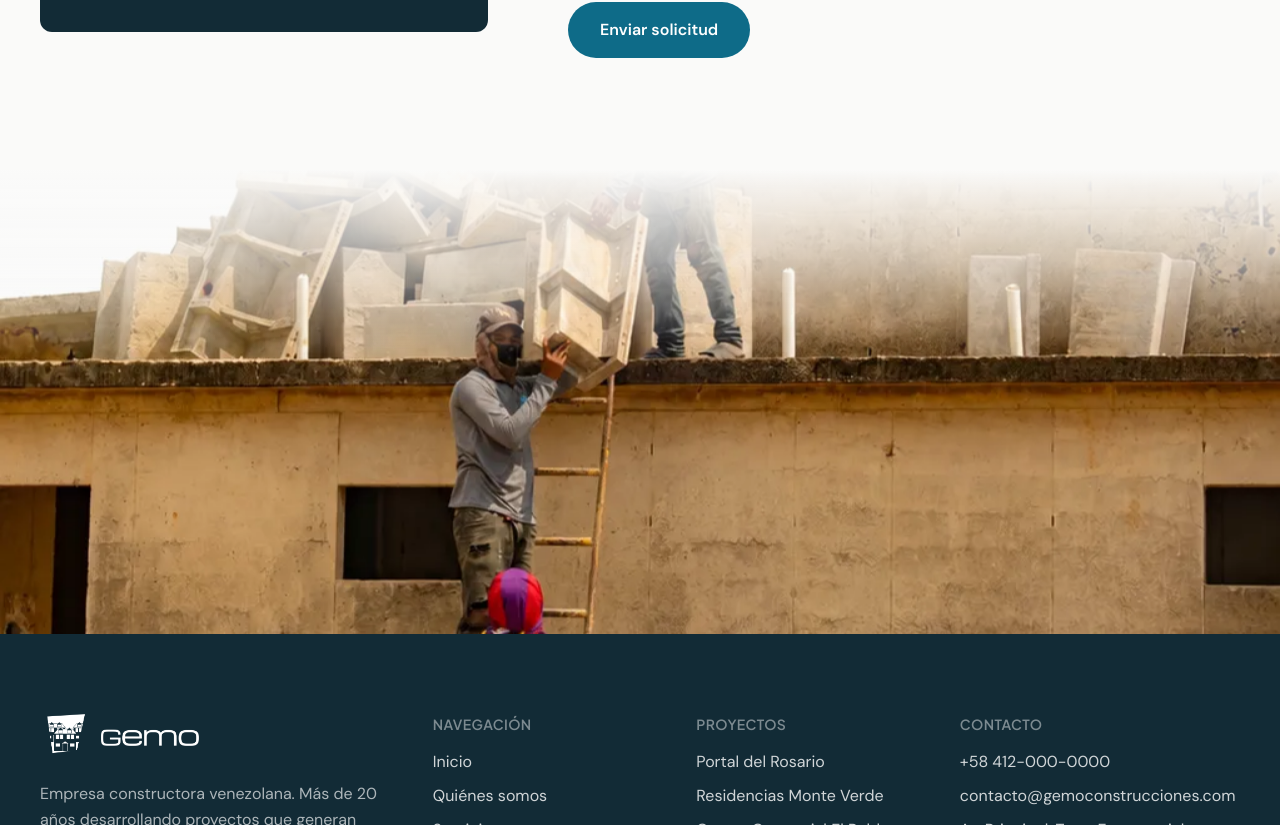
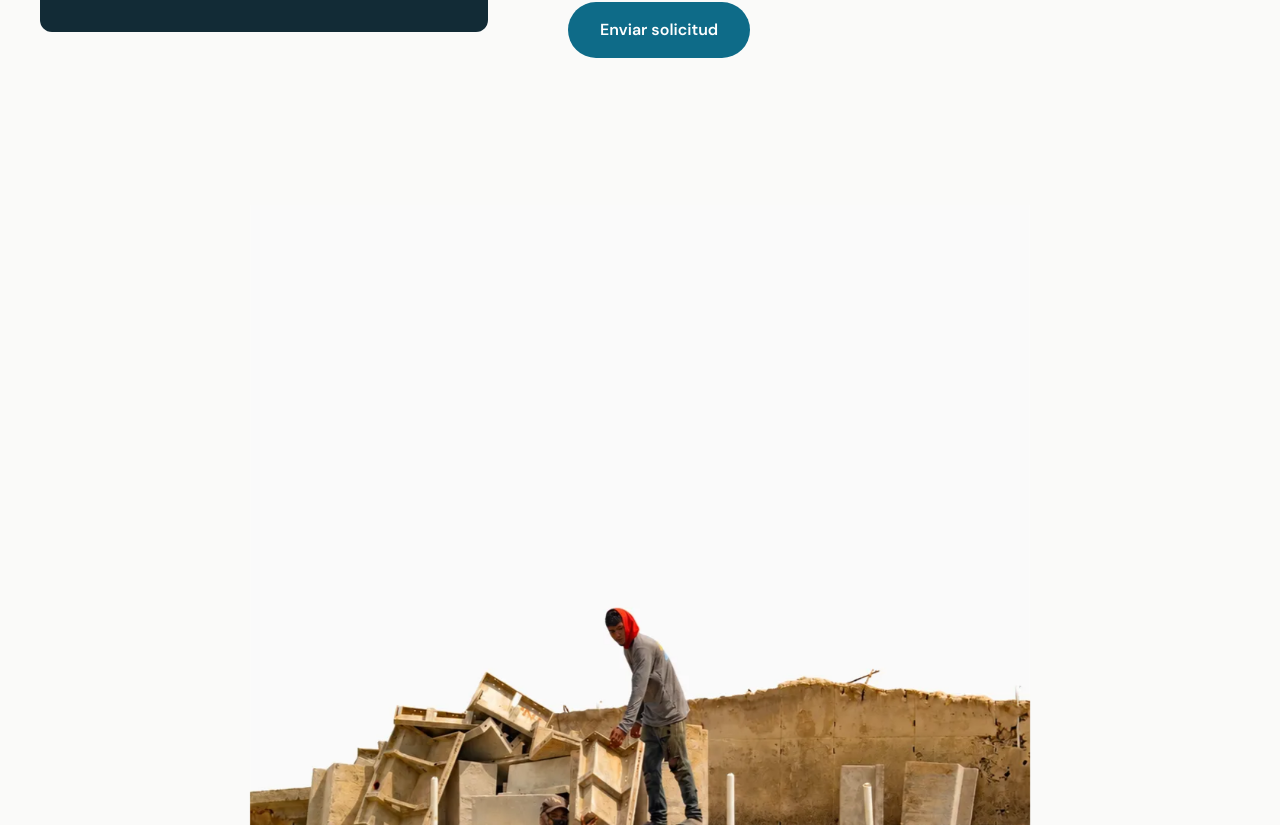
Before and after one commit to marcodpa/gemo, a Next.js app: page /contacto in a window 1280 px wide. Shown: the part 955-1780 px from the top of the page. Built offline with nearby package versions, Linux system fonts and the light colour scheme.

Commit message:
Contactanos: foto de la cuadrilla en proporcion natural, centrada y con parallax sutil
Co-Authored-By: Claude Fable 5 <noreply@anthropic.com>

```diff
--- a/components/ObraParallax.tsx
+++ b/components/ObraParallax.tsx
@@ -34,8 +34,8 @@ export default function ObraParallax() {
         start: "top bottom",
         end: "bottom top",
         onUpdate: (self) => {
-          // La imagen recorre un 18% de su alto extra, más lento que el scroll.
-          inner.style.transform = `translateY(${(0.5 - self.progress) * 18}%)`;
+          // Desplazamiento muy sutil, más lento que el scroll.
+          inner.style.transform = `translateY(${(0.5 - self.progress) * 6}%)`;
         },
       });
     };
@@ -48,25 +48,20 @@ export default function ObraParallax() {
   }, [reducedMotion]);
 
   return (
-    <div ref={wrapRef} className="relative h-[58svh] min-h-[400px] overflow-hidden">
-      <div
-        ref={innerRef}
-        className="absolute inset-x-0 -top-[15%] h-[130%]"
-        style={{ willChange: "transform" }}
-      >
+    <div ref={wrapRef} className="overflow-hidden">
+      {/* La foto completa, sin recortes: el cielo ya es del color del
+          fondo, así que la escena emerge de la página. El parallax es
+          muy sutil para dar profundidad sin deformar. */}
+      <div ref={innerRef} className="mx-auto max-w-[820px] px-5" style={{ willChange: "transform" }}>
         <Image
           src="/images/obra-cuadrilla.webp"
           alt="Cuadrilla de GEMO subiendo formaletas al techo de una vivienda en obra"
-          fill
-          className="object-cover object-[center_62%]"
-          sizes="100vw"
+          width={1023}
+          height={1537}
+          className="h-auto w-full"
+          sizes="(min-width: 820px) 780px, 100vw"
         />
       </div>
-      {/* Fundido superior: la foto nace del fondo de la página */}
-      <div
-        aria-hidden="true"
-        className="pointer-events-none absolute inset-x-0 top-0 h-2/5 bg-gradient-to-b from-paper via-paper/60 to-transparent"
-      />
     </div>
   );
 }
```
